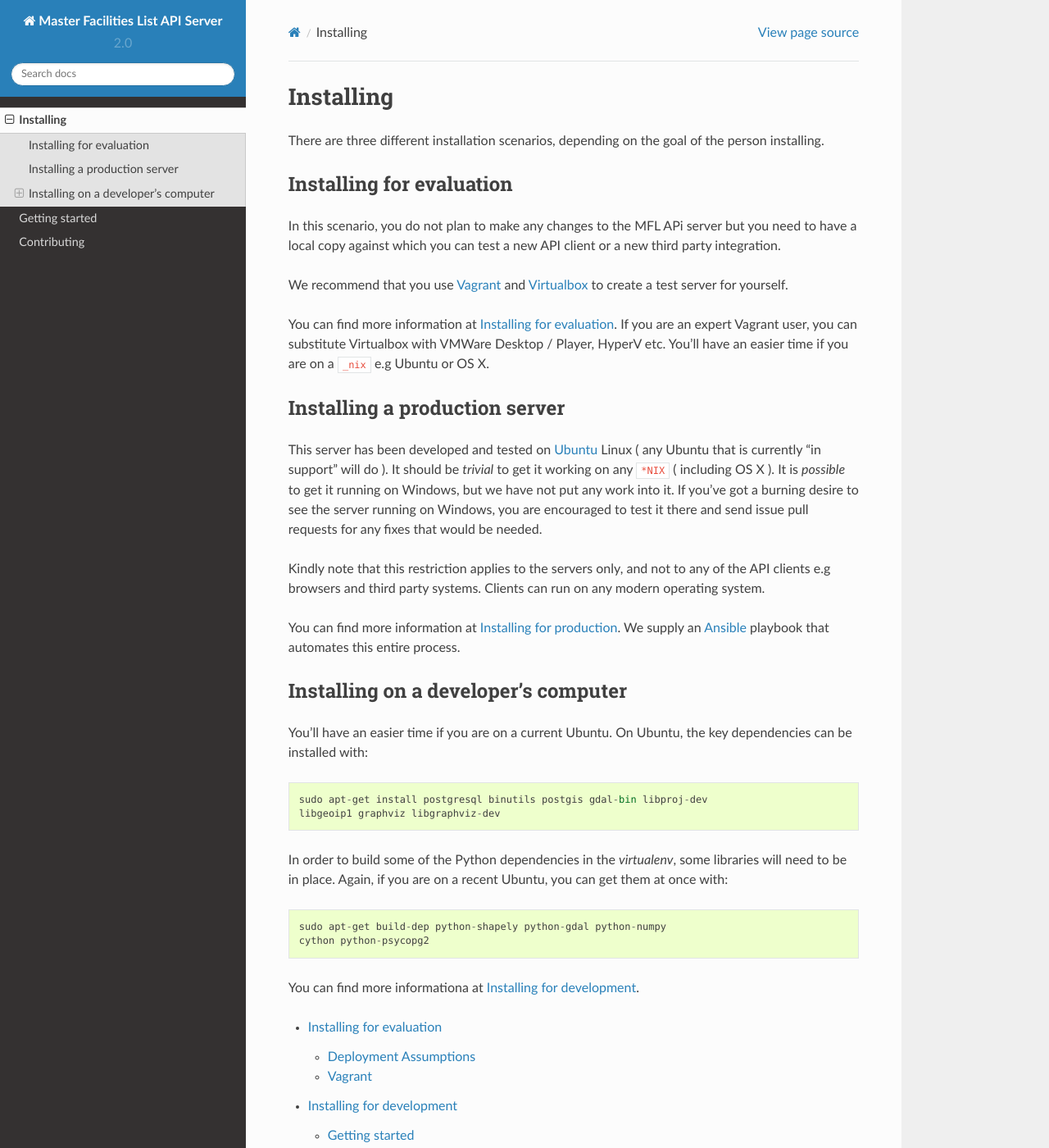
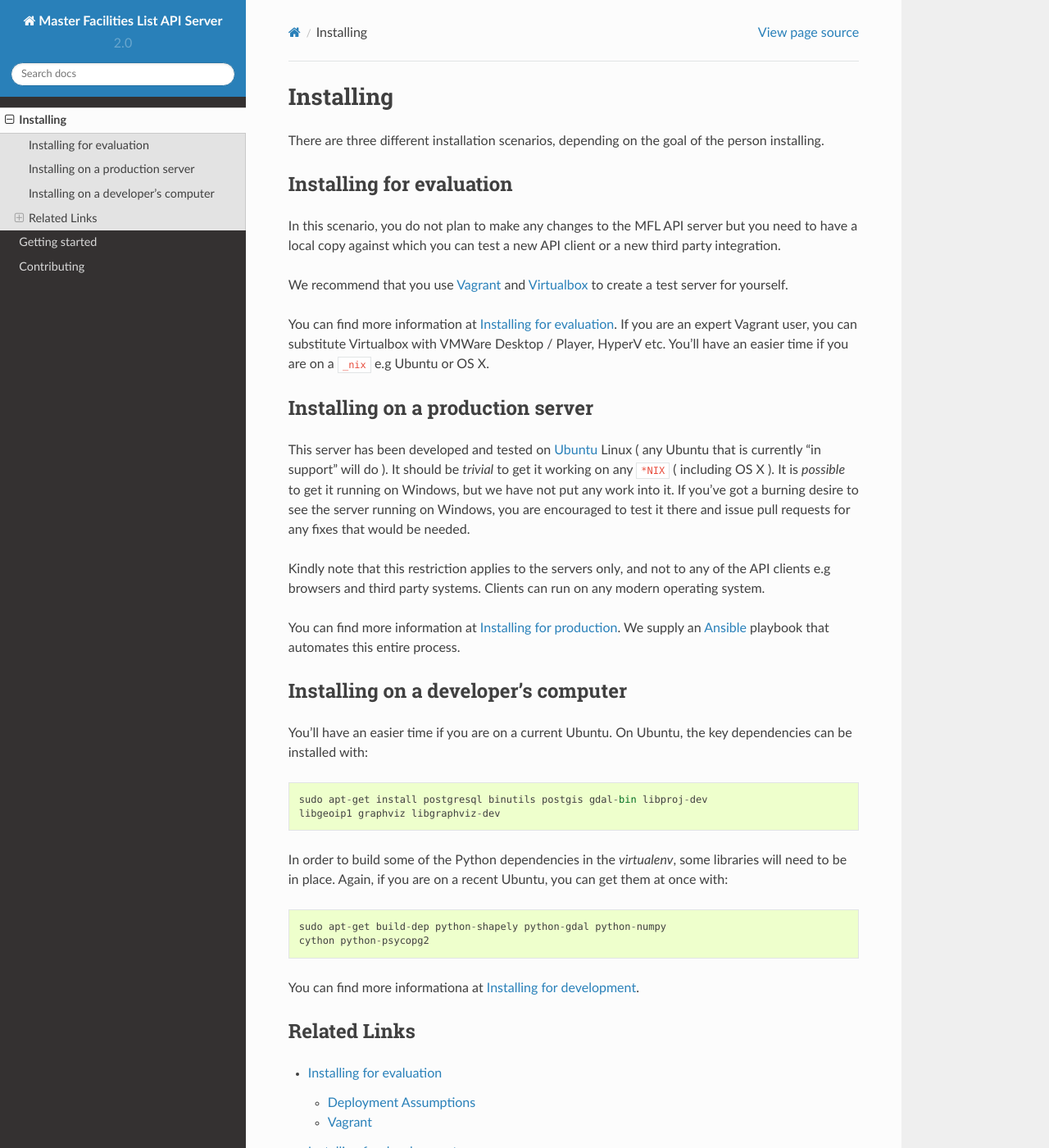
Before and after one commit to MasterFacilityList/mfl_api, a Sphinx documentation site: the page built from docs/installing/index.rst, in a window 1280 px wide and 1400 px high. Shown: the whole window at 82% size. Built offline with Sphinx 7.4.7 and the Read the Docs theme 2.0.0, drawn with Linux system fonts in a browser that asks for light colours.

Commit message:
Minor edits of the installation section index page

```diff
--- a/docs/installing/index.rst
+++ b/docs/installing/index.rst
@@ -5,7 +5,7 @@ of the person installing.
 
 Installing for evaluation
 ---------------------------
-In this scenario, you do not plan to make any changes to the MFL APi server
+In this scenario, you do not plan to make any changes to the MFL API server
 but you need to have a local copy against which you can test a new API
 client or a new third party integration.
 
@@ -20,14 +20,14 @@ expert Vagrant user, you can substitute Virtualbox with VMWare
 Desktop / Player, HyperV etc. You'll have an easier time if you are on a
 ``_nix`` e.g Ubuntu or OS X.
 
-Installing a production server
---------------------------------
+Installing on a production server
+-----------------------------------
 This server has been developed and tested on `Ubuntu`_ Linux ( any Ubuntu
 that is currently "in support" will do ). It should be *trivial* to get it
 working on any ``*NIX`` ( including OS X ). It is *possible* to get it
 running on Windows, but we have not put any work into it. If you've got a
 burning desire to see the server running on Windows, you are encouraged to
-test it there and send issue pull requests for any fixes that would be needed.
+test it there and issue pull requests for any fixes that would be needed.
 
 Kindly note that this restriction applies to the servers only, and not to
 any of the API clients e.g browsers and third party systems. Clients can
@@ -62,6 +62,9 @@ You can find more informationa at :doc:`developer_install`.
 
 .. _virtualenv: https://virtualenv.pypa.io/en/latest/
 
+Related Links
+--------------
+
 .. toctree::
     :maxdepth: 2
 
```
